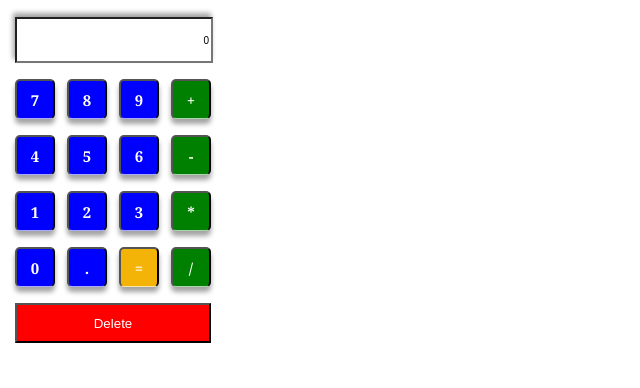
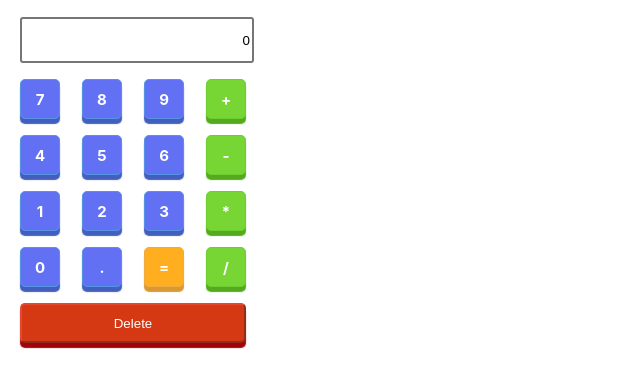
Before and after one commit to ikiusen/practicas-profesionalizantes-III, a PHP site: page / in a window 1280 px wide. Shown: the top 388 px of the page, without its empty margins (0-640 px from the left). Run offline with PHP 8.4, Linux system fonts and the light colour scheme.

Commit message:
improved css

```diff
--- a/single-page-application/style.css
+++ b/single-page-application/style.css
@@ -1,40 +1,47 @@
 .buttons {
     color: white;
-    font-family: Cambria, Cochin, Georgia, Times, 'Times New Roman', serif;
+    font-family: -apple-system, BlinkMacSystemFont, 'Segoe UI', Roboto, Oxygen, Ubuntu, Cantarell, 'Open Sans', 'Helvetica Neue', sans-serif;
     font-size: 15px;
     font-weight: bold;
     width: 40px;
     height: 40px;
+    border-style: solid;
     border-radius: 5px;
-    box-shadow: 0 5px 5px #a3a3a3;
-    border-bottom: 1px solid #ffffffaa;
+    border-width: 1px;
 }
 .numericButtons {
-    background-color: #0000ff;
+    background-color: #6271f3;
+    box-shadow: 0 5px 1px #425fbd;
+    border-color: #5593e4;
 }
 .operationButtons {
-    background-color: #008000;
+    background-color: #77d634;
+    box-shadow: 0 5px 1px #54aa1f;
+    border-color: #6ecd31;
 }
 .equalButton {
-    background-color: #f3b407;
+    background-color: #ffae1f;
+    box-shadow: 0 5px 1px #d99834;
+    border-color: #f2ab3f;
 }
 .deletionButton{
     color: #ffffff;
-    background-color: #ff0000;
+    background-color: #d53913;
+    box-shadow: 0 5px 1px #a20308;
+    border-color: #e44831;
+    border-radius: 5px;
     width: 100%;
     height: 40px;
 }
 .inputBox{
+    min-width:0;
     text-align: right;
-    font-size: 10px;
     height: 40px;
-    width: 97%;
-    box-shadow: -2px -4px 5px #a3a3a3;
+    width: 100%;
+    border-width: 2px;
+    border-radius: 3px;
+    border-style: solid;
 }
-.table {
-    height: 300px;
+td {
+    padding: 7px 10px;
 }
-
-td {
-    padding: 7px 5px;
-}
```
